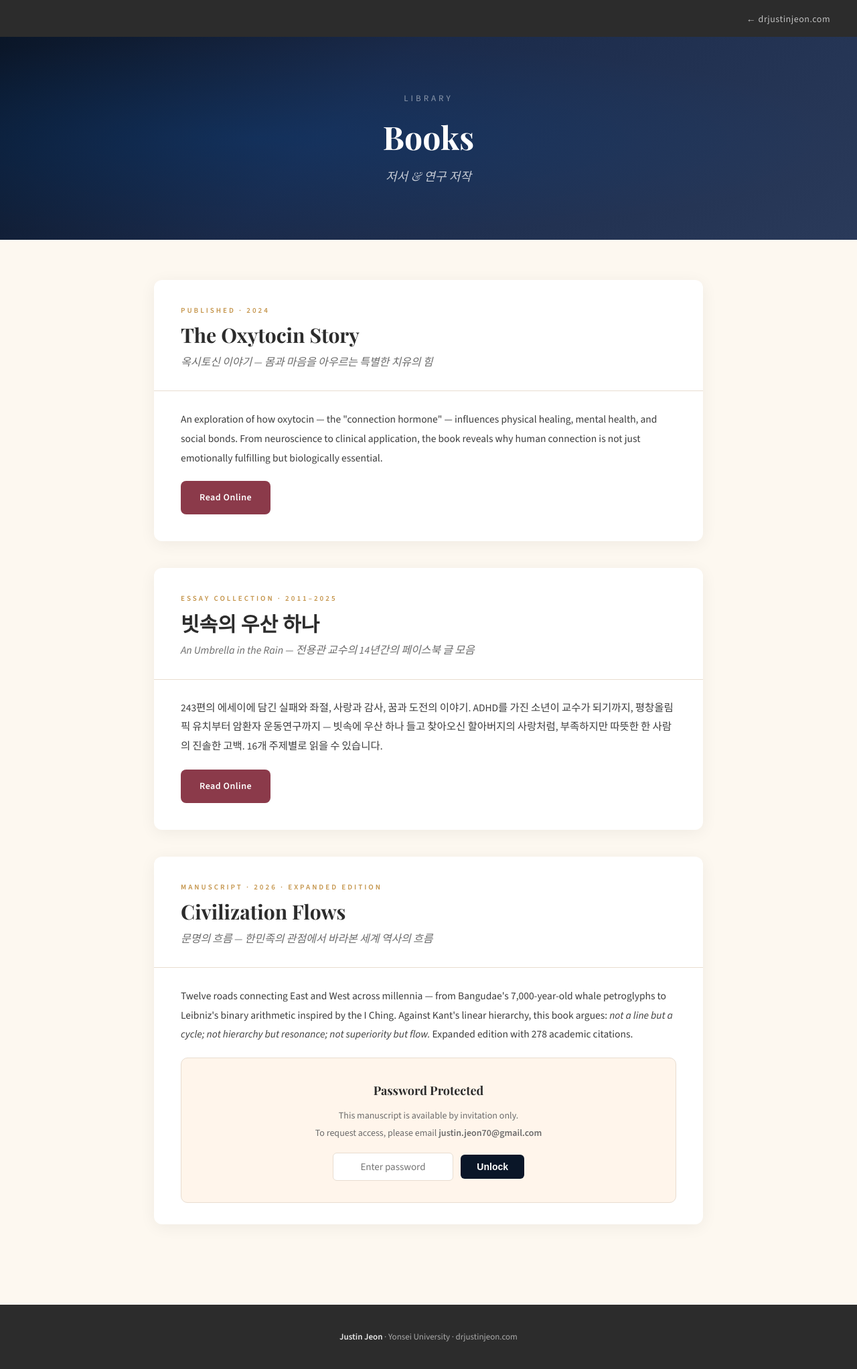
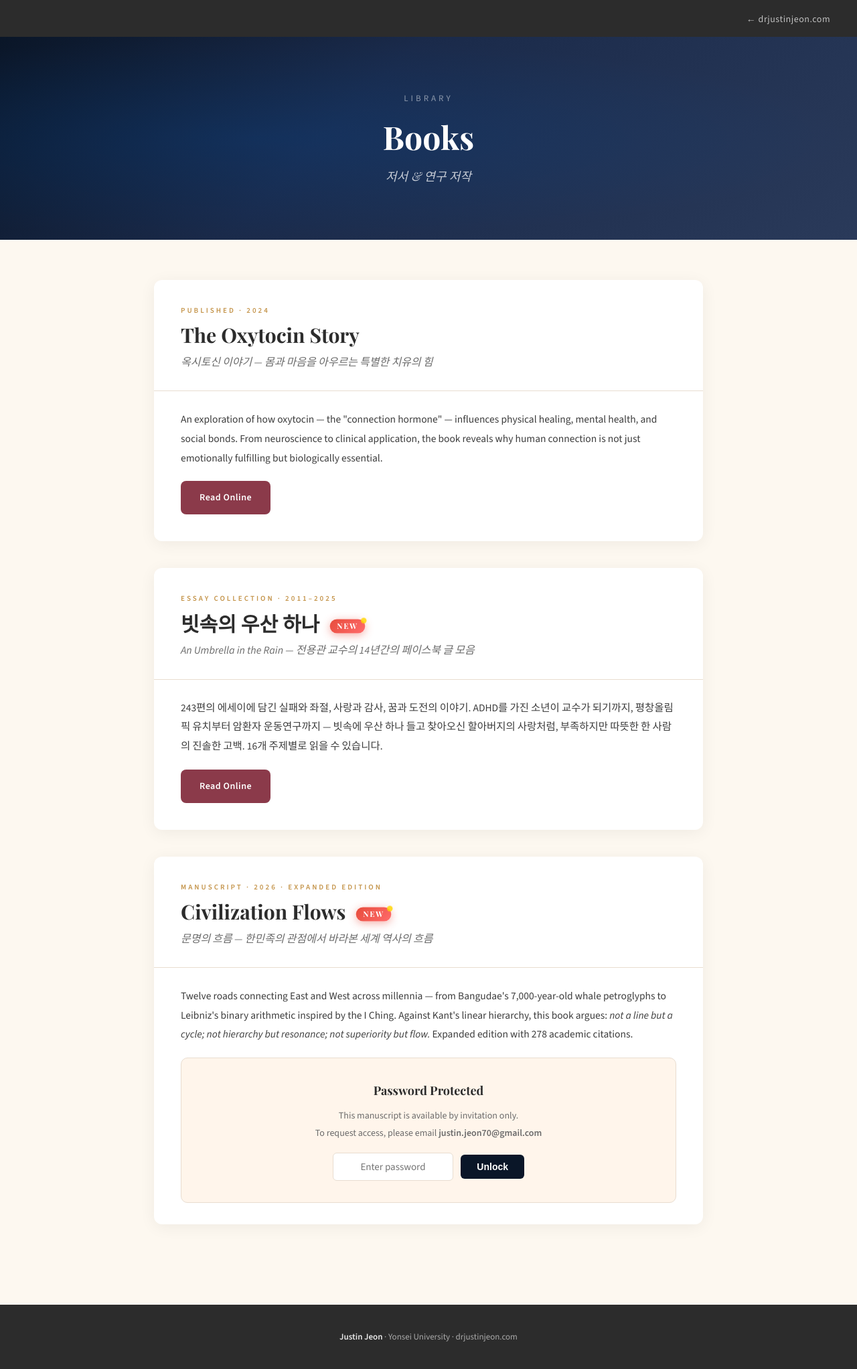
Before and after one commit to justinjeon70-hue/justin-jeon-website, a Jekyll site: the page books.html, which Jekyll copies as it is, in a window 1280 px wide. Shown: the whole page at 67% size. Built offline with Jekyll 4.4.1, drawn with Linux system fonts in a browser that asks for light colours; some web fonts are replaced.

Commit message:
Add animated NEW badges to Books section
- Add pulsing NEW badge to '빗속의 우산 하나' and 'Civilization Flows' book cards
- Add NEW badge to Books nav link on main page
- Gold dot animation on badges draws attention

Co-Authored-By: Claude Opus 4.6 (1M context) <noreply@anthropic.com>

```diff
--- a/books.html
+++ b/books.html
@@ -39,6 +39,12 @@ body{font-family:'Source Sans 3',Georgia,serif;background:var(--cream);color:var
 .btn-navy:hover{background:#1a2a4a}
 .btn-outline{background:transparent;color:var(--body);border:1.5px solid var(--divider)}
 .btn-outline:hover{border-color:var(--rose);color:var(--rose)}
+
+/* NEW BADGE */
+.new-badge{display:inline-block;background:linear-gradient(135deg,#e74c3c,#ff6b6b);color:#fff;font-size:11px;font-weight:700;letter-spacing:1.5px;text-transform:uppercase;padding:3px 10px;border-radius:20px;margin-left:10px;vertical-align:middle;position:relative;animation:badge-pulse 2s ease-in-out infinite;box-shadow:0 2px 8px rgba(231,76,60,.35)}
+@keyframes badge-pulse{0%,100%{transform:scale(1);box-shadow:0 2px 8px rgba(231,76,60,.35)}50%{transform:scale(1.08);box-shadow:0 3px 14px rgba(231,76,60,.5)}}
+.new-dot{position:absolute;top:-2px;right:-2px;width:8px;height:8px;background:#FFD700;border-radius:50%;animation:dot-blink 1.2s ease-in-out infinite}
+@keyframes dot-blink{0%,100%{opacity:1}50%{opacity:.3}}
 
 /* PASSWORD GATE */
 .password-gate{background:var(--hl);border:1px solid var(--divider);border-radius:10px;padding:32px 36px;margin-top:20px;text-align:center}
@@ -107,7 +113,7 @@ footer strong{color:rgba(255,255,255,.9)}
   <div class="book-card">
     <div class="book-header">
       <div class="book-label">Essay Collection &middot; 2011&ndash;2025</div>
-      <div class="book-title">빗속의 우산 하나</div>
+      <div class="book-title">빗속의 우산 하나 <span class="new-badge">NEW<span class="new-dot"></span></span></div>
       <div class="book-subtitle">An Umbrella in the Rain &mdash; 전용관 교수의 14년간의 페이스북 글 모음</div>
     </div>
     <div class="book-body">
@@ -120,7 +126,7 @@ footer strong{color:rgba(255,255,255,.9)}
   <div class="book-card">
     <div class="book-header">
       <div class="book-label">Manuscript &middot; 2026 &middot; Expanded Edition</div>
-      <div class="book-title">Civilization Flows</div>
+      <div class="book-title">Civilization Flows <span class="new-badge">NEW<span class="new-dot"></span></span></div>
       <div class="book-subtitle">문명의 흐름 &mdash; 한민족의 관점에서 바라본 세계 역사의 흐름</div>
     </div>
     <div class="book-body">
```
Also changed, not shown: index.html (+6 -1 lines).
